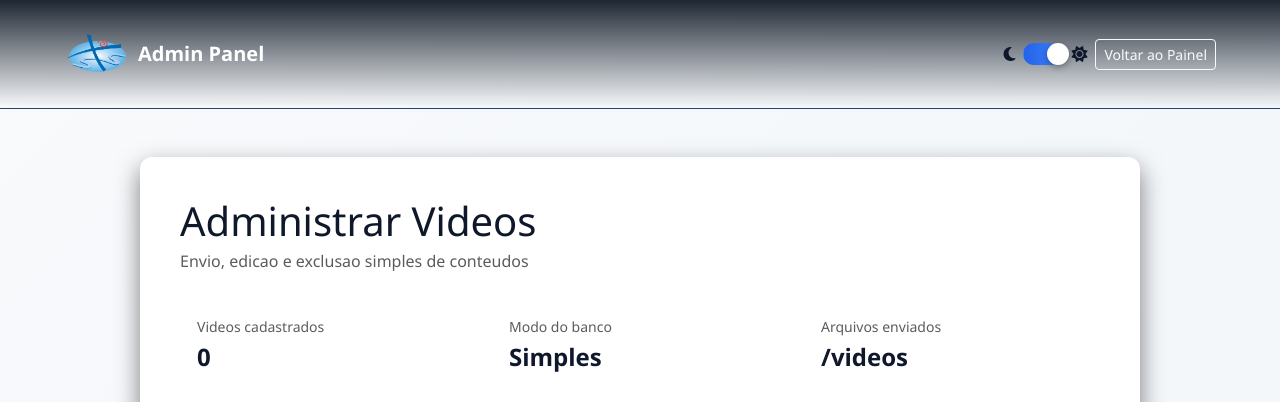
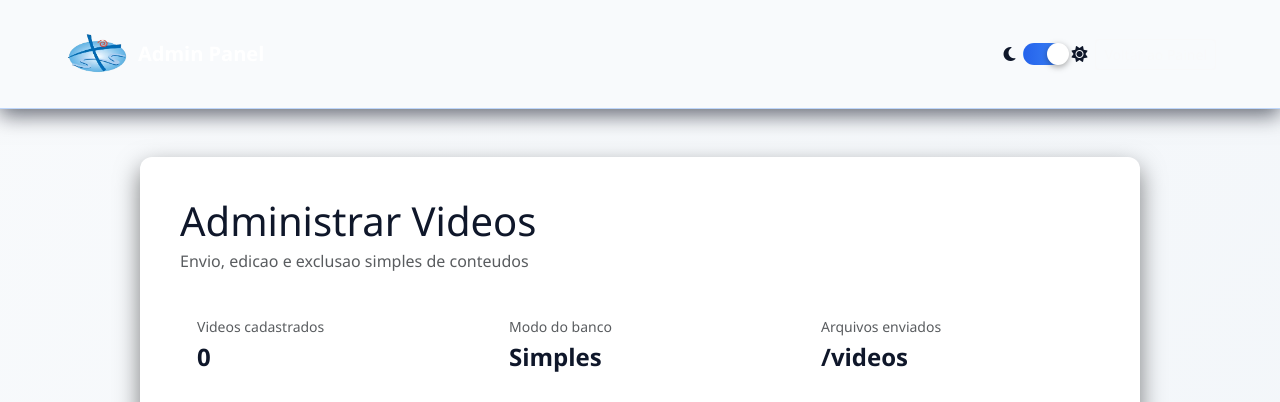
Before and after one commit to danielborbasousa/SiteManancial-Demo, a PHP site: page /SiteManancial-Demo/php/admin/admin_conteudos.php in a window 1280 px wide. Shown: the top 402 px of the page. Run offline with PHP 8.4, Linux system fonts and the light colour scheme; a user stored in the database is signed in; data comes from the database, SQL or seed files in the repository.

Commit message:
style: navbar opaco - remover transparência e adicionar borda/sombra

```diff
--- a/css/styles.css
+++ b/css/styles.css
@@ -103,8 +103,11 @@ body {
 
 /* Personalização da navbar */
 .navbar {
-    background: linear-gradient(to bottom, rgba(7, 16, 29, 0.9) 0%, transparent 100%) !important;
-    z-index: 10;
+    background: linear-gradient(90deg, var(--bg-dark), var(--bg-dark)) !important;
+    background-color: var(--bg-dark) !important;
+    border-bottom: 1px solid rgba(255,255,255,0.03);
+    box-shadow: 0 6px 20px rgba(2,6,23,0.6);
+    z-index: 1000;
 }
 /* Ícones na navbar */
 .nav-icon {
```
